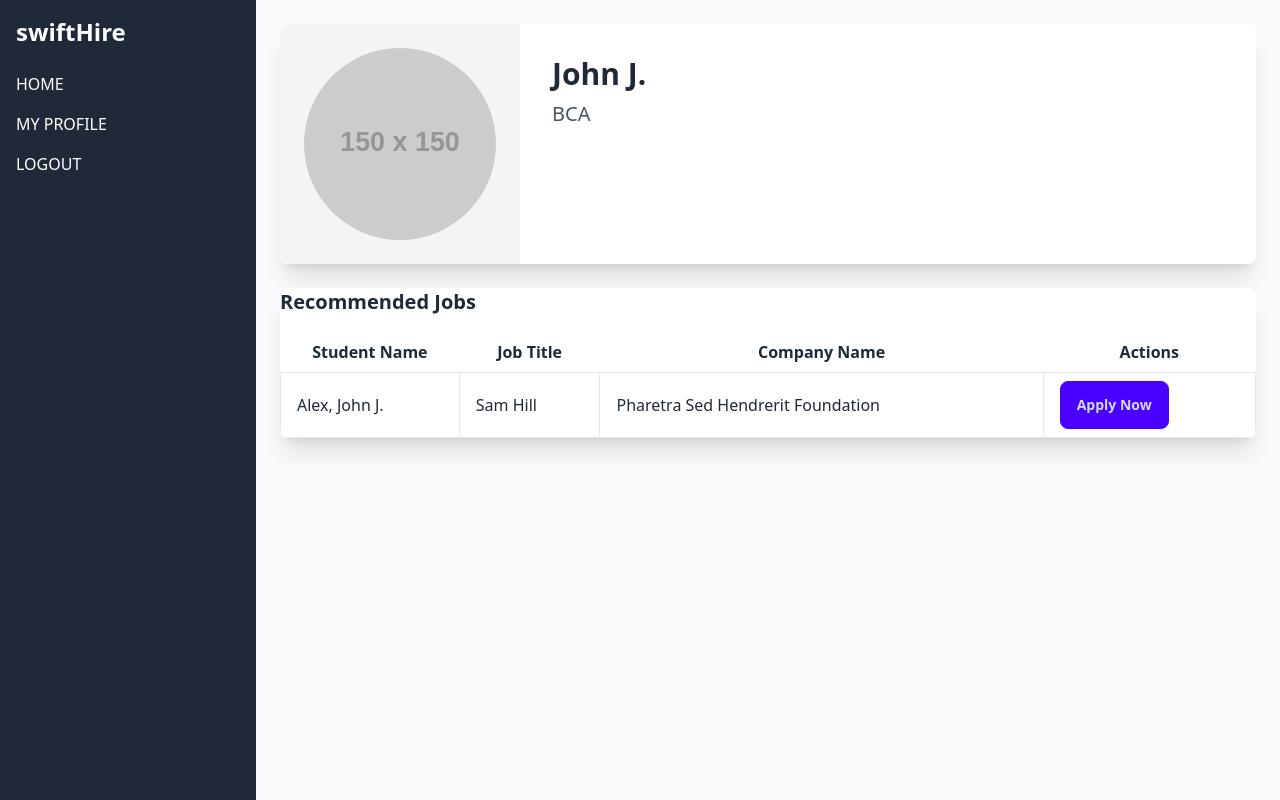
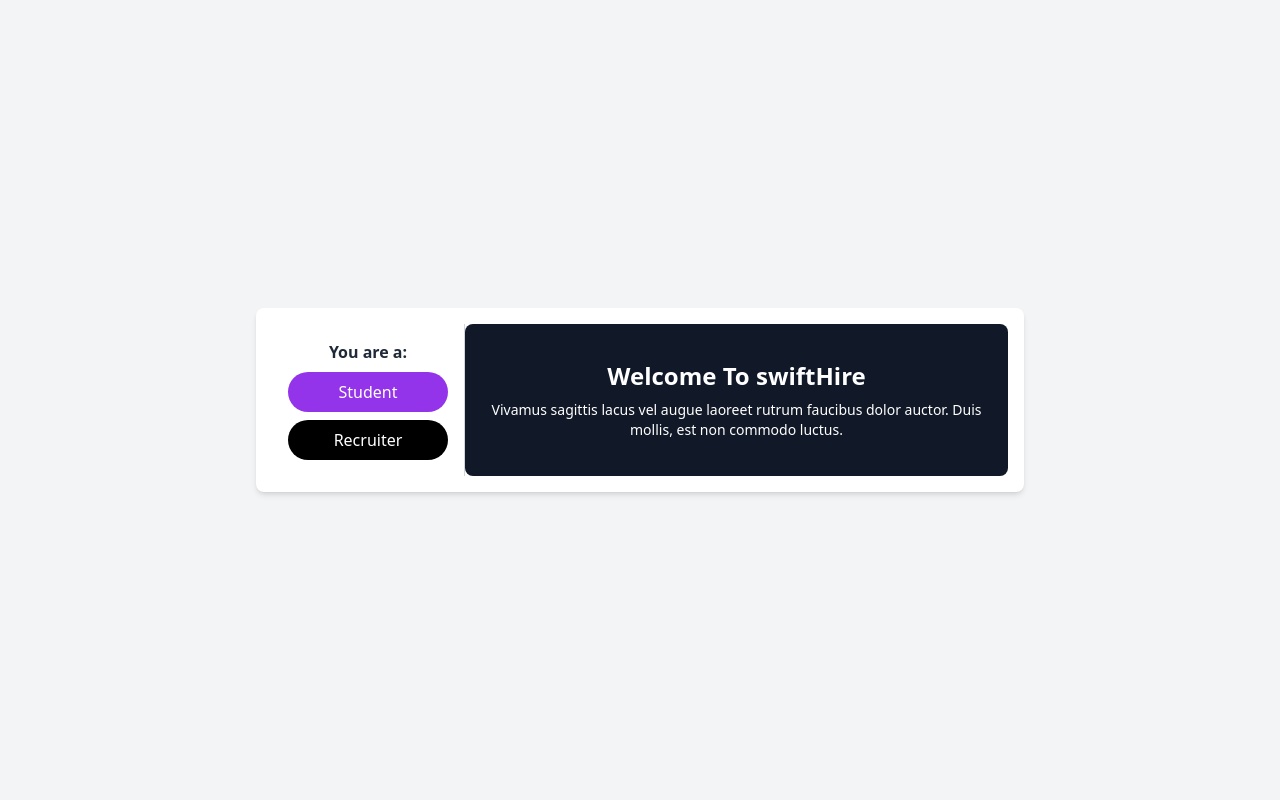
Before and after one commit to dhar003adi/SwiftHire, a React (Vite) app in the folder client/: page / in a window 1280 px wide. Built offline with nearby package versions, Linux system fonts and the light colour scheme.

Commit message:
Landing page

```diff
--- a/client/src/App.jsx
+++ b/client/src/App.jsx
@@ -1,6 +1,7 @@
  import React from 'react';
 import { BrowserRouter as Router, Route, Routes } from 'react-router-dom';
 import ProfilePage from './pages/ProfilePage';
+import LandingPage from './pages/LandingPage';
 import Home from './pages/Home'
 
 function App() {
@@ -8,7 +9,7 @@
     <Router>
       <div className="App">
         <Routes>
-          <Route path='/' element={<Home />}/>
+          <Route path='/' element={<LandingPage />}/>
           <Route path='/Home' element={<Home />}/>
           <Route path="/profile" element={<ProfilePage />} />
           {/* Add other routes here */}
--- /dev/null
+++ b/client/src/pages/LandingPage.jsx
@@ -0,0 +1,27 @@
+import React from 'react';
+import { Link } from 'react-router-dom';
+function LandingPage() {
+  return (
+    <div className="flex h-screen bg-gray-100">
+      <div className="flex flex-1 justify-center items-center">
+        <div className="bg-white shadow-md rounded-lg p-4 m-4 flex max-w-3xl">
+          <div className="flex flex-col justify-center items-center bg-white p-4 border-r border-gray-300">
+            <h2 className="text-l font-bold mb-2">You are a:</h2>
+            <Link to="/student-login">
+              <button className="w-40 py-2 mb-2 bg-purple-600 text-white rounded-full text-md hover:bg-purple-700">Student</button>
+            </Link>
+            <Link to="/recruiter-login">
+              <button className="w-40 py-2 bg-black text-white rounded-full text-md hover:bg-gray-800">Recruiter</button>
+            </Link>
+          </div>
+          <div className="flex flex-col justify-center items-center bg-gray-900 text-white p-4 rounded-lg">
+            <h1 className="text-2xl font-bold mb-2">Welcome To swiftHire</h1>
+            <p className="text-sm text-center">Vivamus sagittis lacus vel augue laoreet rutrum faucibus dolor auctor. Duis mollis, est non commodo luctus.</p>
+          </div>
+        </div>
+      </div>
+    </div>
+  );
+}
+
+export default LandingPage;
```
